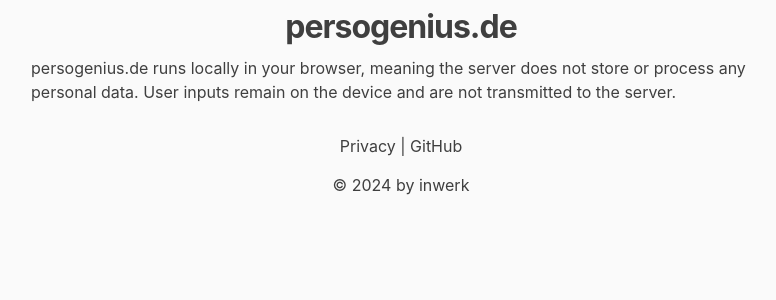
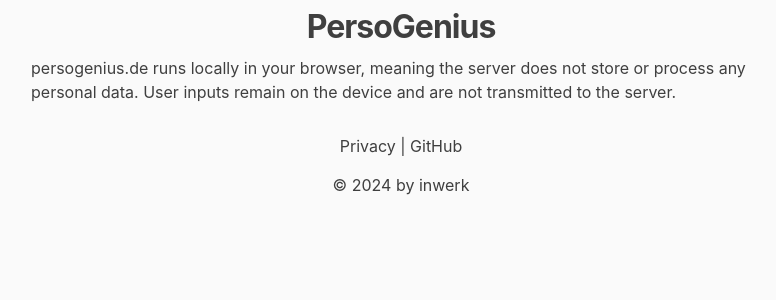
Before and after one commit to inwerk/persogen, a Jekyll site: the page built from privacy.html, in a window 1280 px wide. Shown: the top 300 px of the page, without its empty margins (239-1015 px from the left). Built offline with Jekyll 4.4.1, drawn with Linux system fonts in a browser that asks for light colours.

Commit message:
refactor: replace persogenius.de with PersoGenius

```diff
--- a/_layouts/default.html
+++ b/_layouts/default.html
@@ -1,16 +1,16 @@
 <!doctype html>
-<html>
+<html lang="en">
   <head>
     <meta charset="utf-8">
     <meta http-equiv="X-UA-Compatible" content="IE=edge">
     <meta name="viewport" content="width=device-width, initial-scale=1">
-    <title>persogenius.de</title>
+    <title>PersoGenius</title>
     <link rel="stylesheet" href="/assets/css/styles.css">
   </head>
   <body>
     <header class="site-header">
       <div class="wrapper">
-        <a class="site-title" href="/">persogenius.de</a>
+        <a class="site-title" href="/">PersoGenius</a>
       </div>
     </header>
     <main>
--- a/privacy.html
+++ b/privacy.html
@@ -1,4 +1,4 @@
 ---
 layout: default
 ---
-<p id="privacy-notice">persogenius.de runs locally in your browser, meaning the server does not store or process any personal data. User inputs remain on the device and are not transmitted to the server.<p>
+<p id="privacy-notice">PersoGenius runs locally in your browser, meaning the server does not store or process any personal data. User inputs remain on the device and are not transmitted to the server.<p>
```
Also changed, not shown: assets/js/script.ts (+2 -5 lines), README.md.
